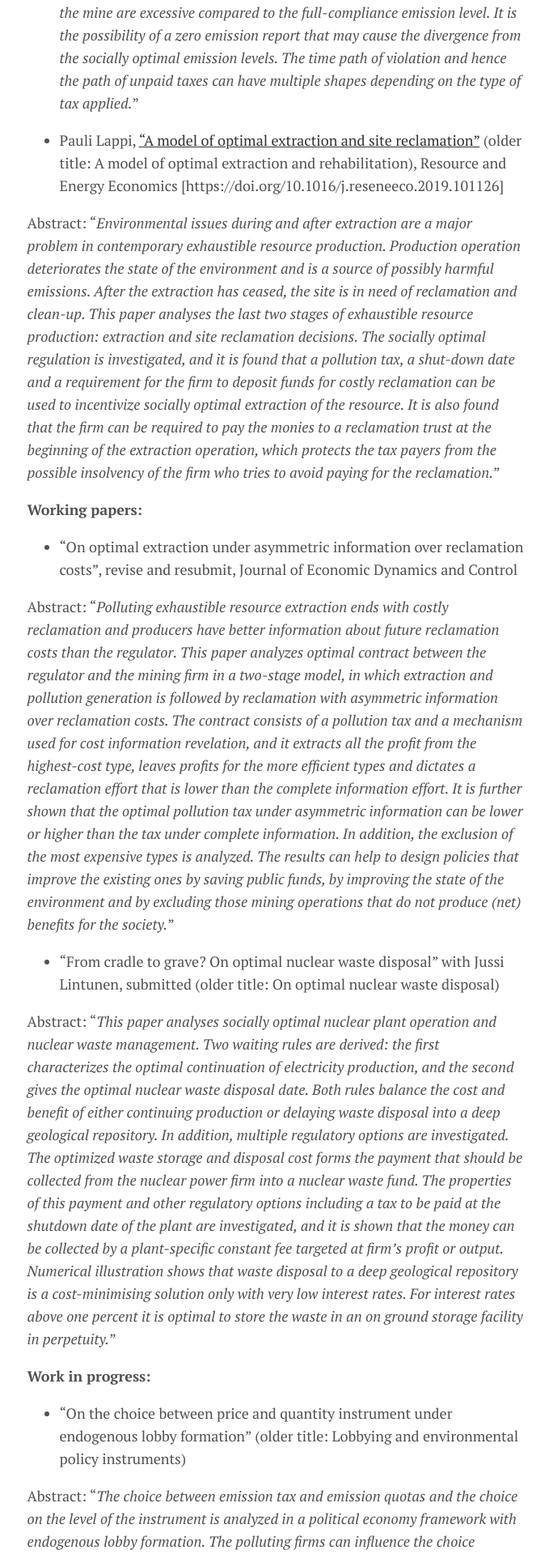
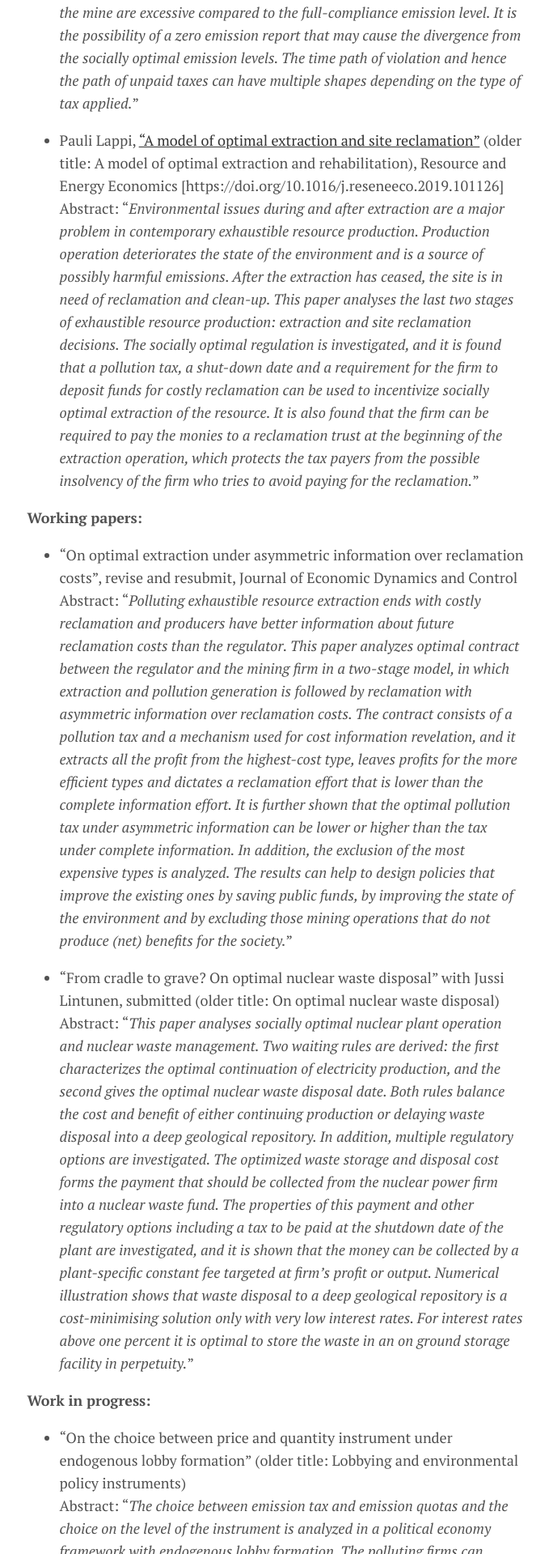
Before and after one commit to plappi/Milo, a Jekyll site: the page built from menu/research.md, in a window 1280 px wide. Shown: the part 703-2622 px from the top of the page at 81% size, without its empty margins (299-978 px from the left). Built offline with Jekyll 4.4.1, drawn with Linux system fonts in a browser that asks for light colours; nearby versions of some CDN libraries.

```diff
--- a/menu/research.md
+++ b/menu/research.md
@@ -10,24 +10,20 @@ title: Research
 * Pauli Lappi (2019), "On the non-compliance of a polluting mine under an emission tax", Strategic Behavior and the Environment: Vol. 8: No. 1, pp 33-71. [http://dx.doi.org/10.1561/102.00000090](http://dx.doi.org/10.1561/102.00000090) <br/>
 Abstract: "*The production of different exhaustible resources, and mining in particular, are a source of stock pollutants and the growth of these stocks can be constrained by abatement and taxation. However, the firm may have incentives to non-comply with these regulations. This study analyzes the enforcement of an emission tax in a dynamic model, which includes stock externalities and abatement by the mining firm and by natural processes. The purpose of this investigation is two-fold. First, to study the consequences of a given enforcement scheme in a dynamic model and to generalize the results from previous static models. Second, to analyze the time paths of control variables and the violation level. It is argued that non-compliance in itself does not necessarily imply that net emissions from the mine are excessive compared to the full-compliance emission level. It is the possibility of a zero emission report that may cause the divergence from the socially optimal emission levels. The time path of violation and hence the path of unpaid taxes can have multiple shapes depending on the type of tax applied.*"
 
-* Pauli Lappi, ["A model of optimal extraction and site reclamation"](https://plappi.github.io/Milo/assets/rehab-wp-Lappi-2018.pdf) (older title: A model of optimal extraction and rehabilitation), Resource and Energy Economics [https://doi.org/10.1016/j.reseneeco.2019.101126]
-
+* Pauli Lappi, ["A model of optimal extraction and site reclamation"](https://plappi.github.io/Milo/assets/rehab-wp-Lappi-2018.pdf) (older title: A model of optimal extraction and rehabilitation), Resource and Energy Economics [https://doi.org/10.1016/j.reseneeco.2019.101126] <br/>
 Abstract: "*Environmental issues during and after extraction are a major problem in contemporary exhaustible resource production. Production operation deteriorates the state of the environment and is a source of possibly harmful emissions. After the extraction has ceased, the site is in need of reclamation and clean-up. This paper analyses the last two stages of exhaustible resource production: extraction and site reclamation decisions. The socially optimal regulation is investigated, and it is found that a pollution tax, a shut-down date and a requirement for the firm to deposit funds for costly reclamation can be used to incentivize socially optimal extraction of the resource. It is also found that the firm can be required to pay the monies to a reclamation trust at the beginning of the extraction operation, which protects the tax payers from the possible insolvency of the firm who tries to avoid paying for the reclamation.*"
 
 **Working papers:**
 
-* "On optimal extraction under asymmetric information over reclamation costs", revise and resubmit, Journal of Economic Dynamics and Control
-
+* "On optimal extraction under asymmetric information over reclamation costs", revise and resubmit, Journal of Economic Dynamics and Control <br/>
 Abstract: "*Polluting exhaustible resource extraction ends with costly reclamation and producers have better information about future reclamation costs than the regulator. This paper analyzes optimal contract between the regulator and the mining firm in a two-stage model, in which extraction and pollution generation is followed by reclamation with asymmetric information over reclamation costs. The contract consists of a pollution tax and a mechanism used for cost information revelation, and it extracts all the profit from the highest-cost type, leaves profits for the more efficient types and dictates a reclamation effort that is lower than the complete information effort. It is further shown that the optimal  pollution tax under asymmetric information can be lower or higher than the tax under complete information. In addition, the exclusion of the most expensive types is analyzed. The results can help to design policies that improve the existing ones by saving public funds, by improving the state of the environment and by excluding those mining operations that do not produce (net) benefits for the society.*"
 
-* "From cradle to grave? On optimal nuclear waste disposal" with Jussi Lintunen, submitted (older title: On optimal nuclear waste disposal)
-
+* "From cradle to grave? On optimal nuclear waste disposal" with Jussi Lintunen, submitted (older title: On optimal nuclear waste disposal) <br/>
 Abstract: "*This paper analyses socially optimal nuclear plant operation and nuclear waste management. Two waiting rules are derived: the first characterizes the optimal continuation of electricity production, and the second gives the optimal nuclear waste disposal date. Both rules balance the cost and benefit of either continuing production or delaying waste disposal into a deep geological repository. In addition, multiple regulatory options are investigated. The optimized waste storage and disposal cost forms the payment that should be collected from the nuclear power firm into a nuclear waste fund. The properties of this payment and other regulatory options including a tax to be paid at the shutdown date of the plant are investigated, and it is shown that the money can be collected by a plant-specific constant fee targeted at firm's profit or output. Numerical illustration shows that waste disposal to a deep geological repository is a cost-minimising solution only with very low interest rates. For interest rates above one percent it is optimal to store the waste in an on ground storage facility in perpetuity.*"
 
 **Work in progress:**
 
-* "On the choice between price and quantity instrument under endogenous lobby formation" (older title: Lobbying and environmental policy instruments)
-
+* "On the choice between price and quantity instrument under endogenous lobby formation" (older title: Lobbying and environmental policy instruments) <br/>
 Abstract: "*The choice between emission tax and emission quotas and the choice on the level of the instrument is analyzed in a political economy framework with endogenous lobby formation. The polluting firms can influence the choice between these instruments in addition to the level of the instrument, and choose whether to take part in the lobby group. %The equilibrium of the multi-stage game is characterized.
 It is shown that if some of the firms do participate in the lobby group, then the level of either instrument is different from the level that results in the social optimum. Sufficient conditions for the existence of non-null lobby group are presented in addition to a condition that results in a group that consists of firms with the lowest participation costs.  Furthermore, it is shown with specific function forms that the firms who expect to be lobbyists will unambiguously favor a quantity instrument over a price instrument, and can induce the regulator to choose this instrument.*"
 
```
